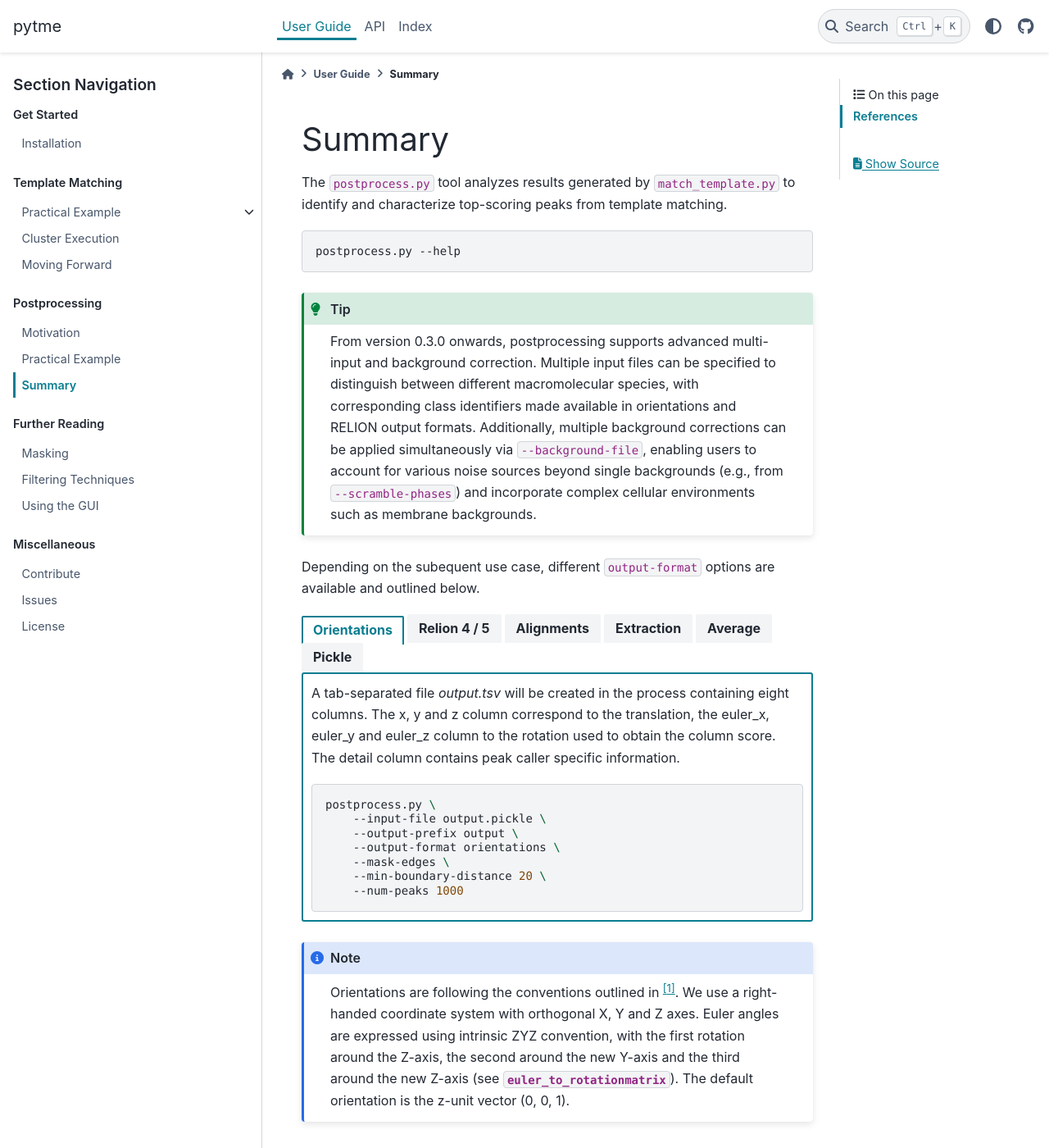
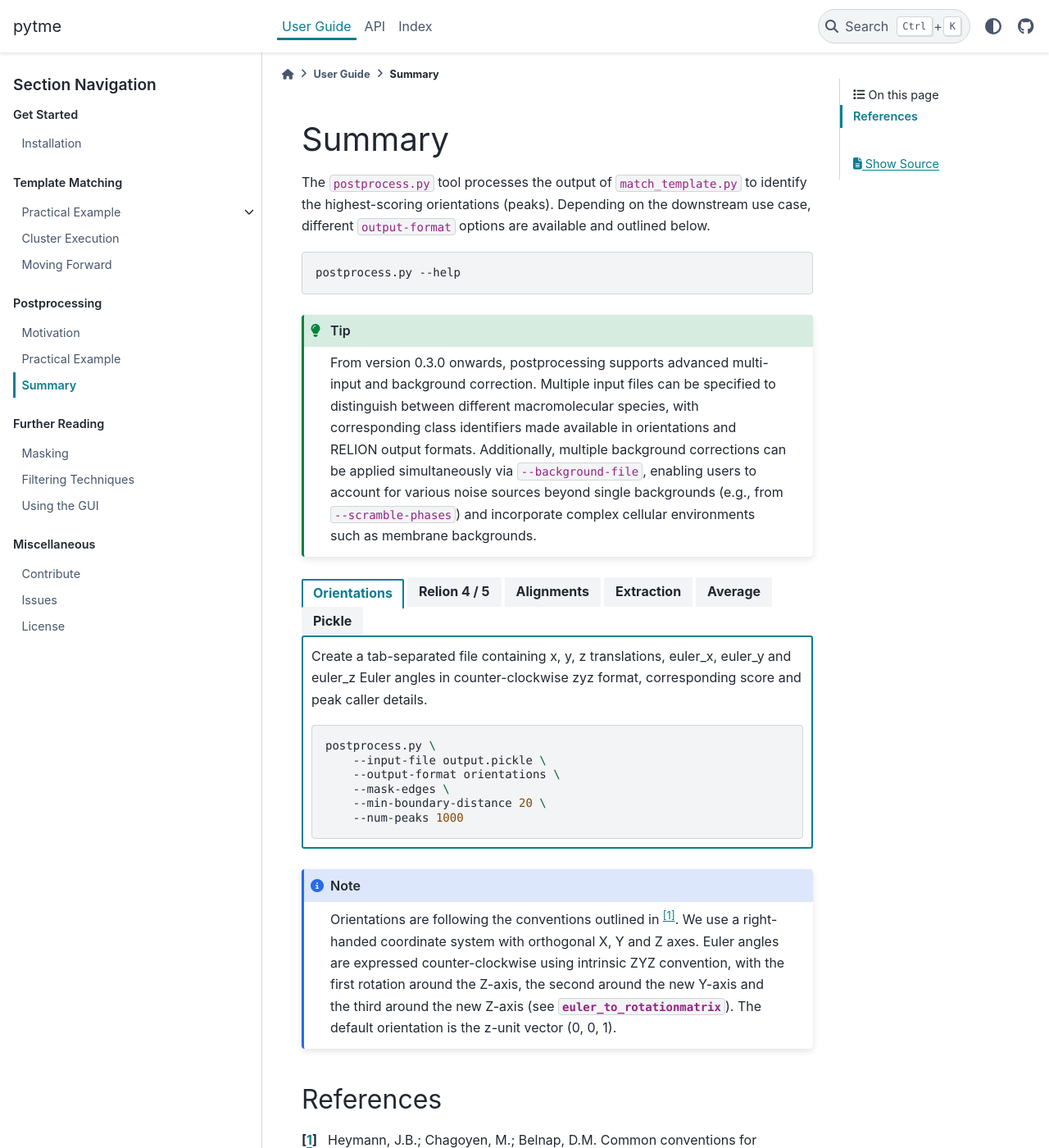
Before and after one commit to KosinskiLab/pyTME, a Sphinx documentation site: the page built from doc/quickstart/postprocessing/summary.rst, in a window 1280 px wide and 1400 px high. Shown: the whole window at 82% size. Built offline with Sphinx 7.4.7 and the PyData theme 0.15.4, drawn with Linux system fonts in a browser that asks for light colours.

Commit message:
Updated docs

```diff
--- a/doc/quickstart/postprocessing/summary.rst
+++ b/doc/quickstart/postprocessing/summary.rst
@@ -4,7 +4,7 @@
 Summary
 =======
 
-The ``postprocess.py`` tool analyzes results generated by ``match_template.py`` to identify and characterize top-scoring peaks from template matching.
+The ``postprocess.py`` tool processes the output of  ``match_template.py`` to identify the highest-scoring orientations (peaks). Depending on the downstream use case, different ``output-format`` options are available and outlined below.
 
 .. code-block:: bash
 
@@ -14,19 +14,16 @@ The ``postprocess.py`` tool analyzes results generated by ``match_template.py``
 
     From version 0.3.0 onwards, postprocessing supports advanced multi-input and background correction. Multiple input files can be specified to distinguish between different macromolecular species, with corresponding class identifiers made available in orientations and RELION output formats. Additionally, multiple background corrections can be applied simultaneously via ``--background-file``, enabling users to account for various noise sources beyond single backgrounds (e.g., from ``--scramble-phases``) and incorporate complex cellular environments such as membrane backgrounds.
 
-Depending on the subequent use case, different ``output-format`` options are available and outlined below.
-
 .. tab-set::
 
     .. tab-item:: Orientations
 
-        A tab-separated file *output.tsv* will be created in the process containing eight columns. The x, y and z column correspond to the translation, the euler_x, euler_y and euler_z column to the rotation used to obtain the column score. The detail column contains peak caller specific information.
+        Create a tab-separated file containing x, y, z translations, euler_x, euler_y and euler_z Euler angles in counter-clockwise zyz format, corresponding score and peak caller details.
 
         .. code-block:: bash
 
             postprocess.py \
                 --input-file output.pickle \
-                --output-prefix output \
                 --output-format orientations \
                 --mask-edges \
                 --min-boundary-distance 20 \
@@ -34,28 +31,31 @@ Depending on the subequent use case, different ``output-format`` options are ava
 
     .. tab-item:: Relion 4 / 5
 
-        These options generate `STAR <https://en.wikipedia.org/wiki/Self-defining_Text_Archive_and_Retrieval>`_ files compatible with `RELION <https://github.com/3dem/relion>`_ 4 and 5. Both formats contain particle coordinates, Euler angles, scores, and source file references in a format that RELION can directly import. The coordinates and angles are identical to output_format ``orientations``. The created files differ in version headers and in the coordinate system. Relion 4 uses voxel coordinates, Relion 5 centers coordinates and scales them by the voxel size.
+        Create a `STAR <https://en.wikipedia.org/wiki/Self-defining_Text_Archive_and_Retrieval>`_ file compatible with `RELION <https://github.com/3dem/relion>`_ 4 and 5. Relion 4 uses voxel coordinates, Relion 5 centers coordinates and scales them by the voxel size. The version difference is reflected in the header.
 
         .. code-block:: bash
 
             postprocess.py \
                 --input-file output.pickle \
-                --output-prefix output \
                 --output-format relion4 \
                 --mask-edges \
                 --min-boundary-distance 20 \
+                --clockwise-angles \
                 --num-peaks 1000
+
+        .. note::
+
+            RELION expects ``--clockwise-angles``, which need to be multiplied with negative one to be compatible with our format again.
 
 
     .. tab-item:: Alignments
 
-        The code below will call peaks analogously to *Orientations*, but additionally also applies the identified orientation to the template and writes it to disk using the naming pattern {output_prefix}_{index}.{extension}. Index 0 corresponds to the highest scoring orientation.
+        Transform template into identified orientations and write the output to disk as ``{output_prefix}_{index}.{extension}``. Index 0 corresponds to the top-scoring peak. This format is useful for assessing the result of fitting templates to maps.
 
         .. code-block:: bash
 
             postprocess.py \
                 --input-file output.pickle \
-                --output-prefix output \
                 --output-format alignment \
                 --mask-edges \
                 --min-boundary_distance 20 \
@@ -63,13 +63,12 @@ Depending on the subequent use case, different ``output-format`` options are ava
 
     .. tab-item:: Extraction
 
-        The code below will call peaks analogously to *Orientations*, but additionally extract subsets centered around the peak with specified box size. The generated files follow the naming pattern {output_prefix}_{index}.mrc, where index 0 corresponds to the highest observed score.
+        Extract subvolumes around identified peaks and write the output to disk as ``{output_prefix}_{index}.{extension}``. Index 0 corresponds to the top-scoring peak. This format is useful for assessing the result of particle picking.
 
         .. code-block:: bash
 
             postprocess.py \
                 --input-file output.pickle \
-                --output-prefix output \
                 --output-format extraction \
                 --mask-edges \
                 --min-boundary-distance 20 \
@@ -77,13 +76,12 @@ Depending on the subequent use case, different ``output-format`` options are ava
 
     .. tab-item:: Average
 
-        The code below will call peaks analogously to *Orientations*, and compute a simple average based on the identified orientations.
+        Compute an average of subvolumes based on identified peaks.
 
         .. code-block:: bash
 
             postprocess.py \
                 --input-file output.pickle \
-                --output-prefix average \
                 --output-format average \
                 --mask-edges \
                 --min-boundary-distance 20 \
@@ -92,19 +90,19 @@ Depending on the subequent use case, different ``output-format`` options are ava
 
     .. tab-item:: Pickle
 
-        The code below will apply background correction, and create a new pickle file containing the corrected scores. The output is intended for visual assessment of the normalization procedure, and can be reused for postprocessing.
+        Create a new pickle file incorporating input files and backgrounds. The output can be used for visual assessment of the normalization procedure and be reused for ``postprocess.py``. The created pickle file can not be used to distinguish between different entities presented by different input files.
 
         .. code-block:: bash
 
             postprocess.py \
                 --input-file output.pickle \
-                --output-prefix output_new \
+                --output-prefix output_norm \
                 --output-format pickle \
                 --background-file background1.pickle background2.pickle
 
 .. note::
 
-    Orientations are following the conventions outlined in [1]_. We use a right-handed coordinate system with orthogonal X, Y and Z axes. Euler angles are expressed using intrinsic ZYZ convention, with the first rotation around the Z-axis, the second around the new Y-axis and the third around the new Z-axis (see :py:meth:`euler_to_rotationmatrix <tme.rotations.euler_to_rotationmatrix>`). The default orientation is the z-unit vector (0, 0, 1).
+    Orientations are following the conventions outlined in [1]_. We use a right-handed coordinate system with orthogonal X, Y and Z axes. Euler angles are expressed counter-clockwise using intrinsic ZYZ convention, with the first rotation around the Z-axis, the second around the new Y-axis and the third around the new Z-axis (see :py:meth:`euler_to_rotationmatrix <tme.rotations.euler_to_rotationmatrix>`). The default orientation is the z-unit vector (0, 0, 1).
 
 
 References
```
